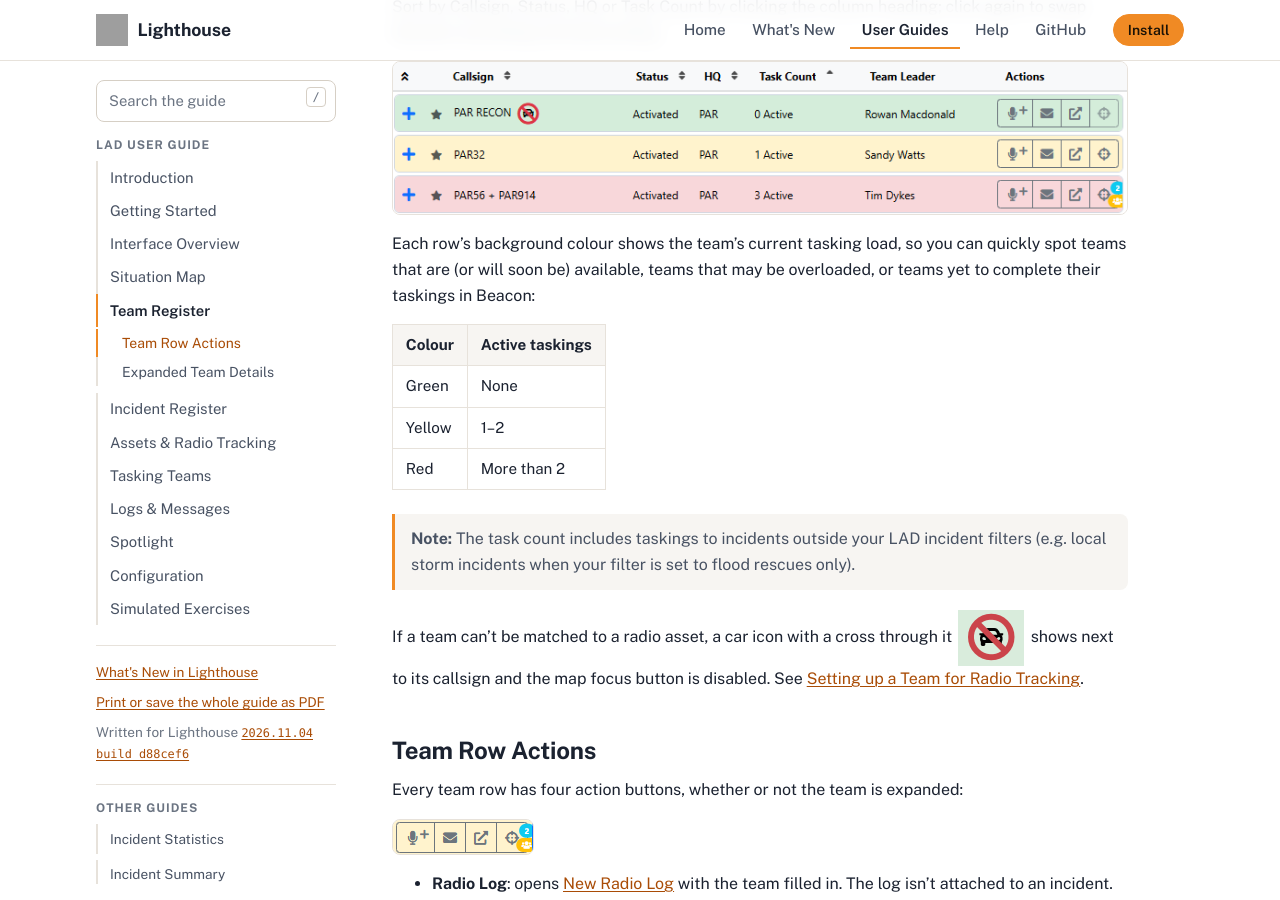
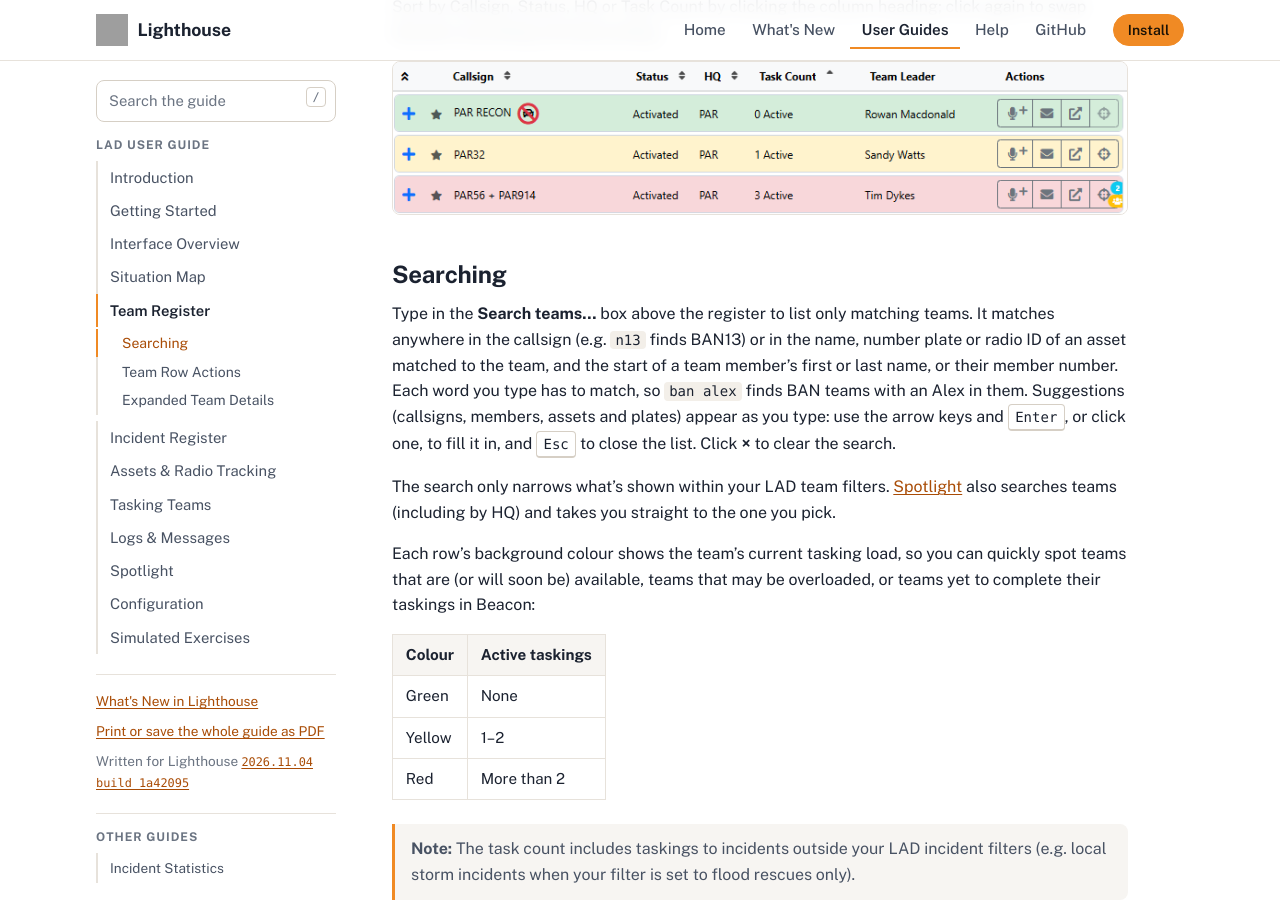
Before and after one commit to NSWSESMembers/lighthouse.ses.nsw.gov.au, a Jekyll site: the page built from preview/guides/lad/team-register.md, in a window 1280 px wide and 900 px high, scrolled down 445 px. Built offline with Jekyll 4.4.1, drawn with Linux system fonts in a browser that asks for light colours; grey boxes are pictures that could not be loaded.

Commit message:
Sync preview docs from NSWSESMembers/Lighthouse@1a42095 (master-dev)

```diff
--- a/_data/lad_guide_preview.yml
+++ b/_data/lad_guide_preview.yml
@@ -1,2 +1,2 @@
-version_name: "2026.11.04 build d88cef6"
-commit: "d88cef60f2bee13bc070af9ff90240759f9cf5f8"
+version_name: "2026.11.04 build 1a42095"
+commit: "1a42095fe669c514705905500bac77c3e6a6b195"
--- a/preview/guides/lad/team-register.md
+++ b/preview/guides/lad/team-register.md
@@ -16,6 +16,12 @@ The Team Register is in the top left of LAD. It lists all filtered teams. Each r
 Sort by Callsign, Status, HQ or Task Count by clicking the column heading; click again to swap between ascending and descending.
 
 ![Team Register](images/team-register.png)
+
+## Searching
+
+Type in the **Search teams…** box above the register to list only matching teams. It matches anywhere in the callsign (e.g. `n13` finds BAN13) or in the name, number plate or radio ID of an asset matched to the team, and the start of a team member's first or last name, or their member number. Each word you type has to match, so `ban alex` finds BAN teams with an Alex in them. Suggestions (callsigns, members, assets and plates) appear as you type: use the arrow keys and <kbd>Enter</kbd>, or click one, to fill it in, and <kbd>Esc</kbd> to close the list. Click **×** to clear the search.
+
+The search only narrows what's shown within your LAD team filters. [Spotlight](spotlight.md) also searches teams (including by HQ) and takes you straight to the one you pick.
 
 Each row's background colour shows the team's current tasking load, so you can quickly spot teams that are (or will soon be) available, teams that may be overloaded, or teams yet to complete their taskings in Beacon:
 
```
Also changed, not shown: preview/guides/lad/configuration.md (+4 -2 lines), preview/whats-new/index.md (+4 -0 lines), preview/guides/lad/images/config-layout.png.
